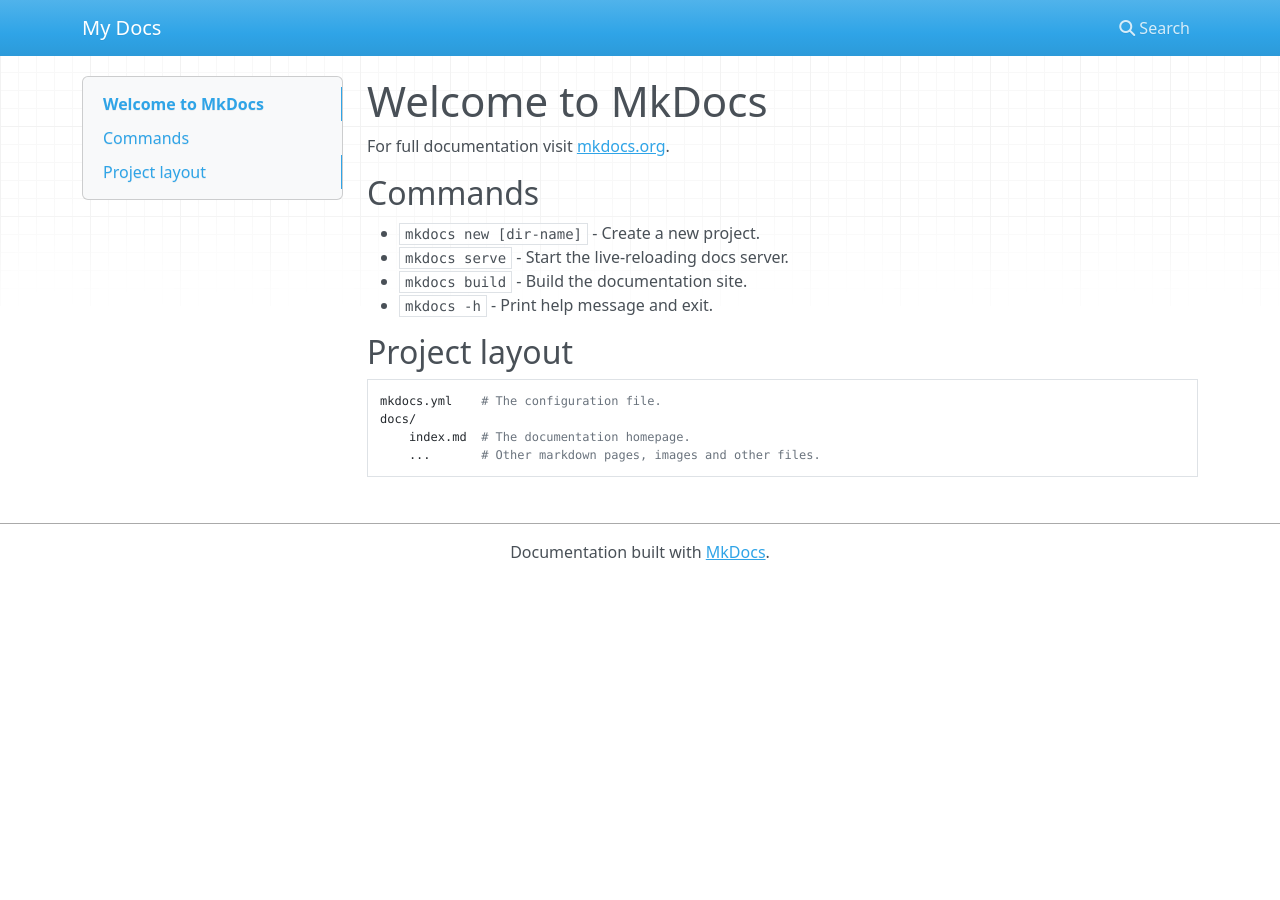
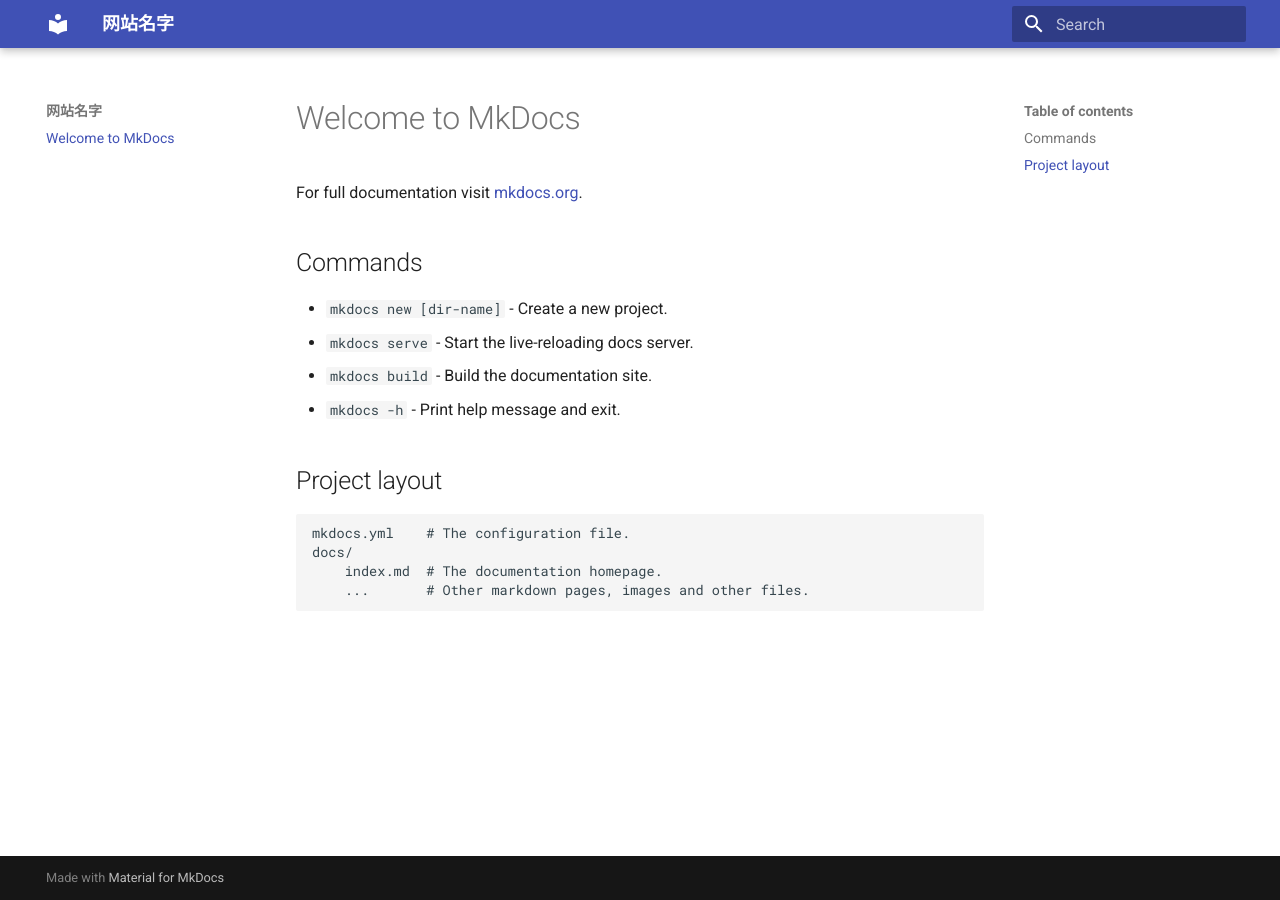
Before and after one commit to Brent050830/ceshi, an MkDocs documentation site: the page built from docs/index.md, in a window 1280 px wide. Built offline with MkDocs 1.6.1 and Material for MkDocs 9.7.7, drawn with Linux system fonts in a browser that asks for light colours; nearby versions of some CDN libraries.

Commit message:
Update mkdocs.yml

```diff
--- a/mkdocs.yml
+++ b/mkdocs.yml
@@ -1 +1,6 @@
-site_name: My Docs
+
+site_name: 网站名字
+site_url: https://brent050830.github.io/ceshi/
+site_author: 你的名字
+theme:
+  name: material #主题
```
